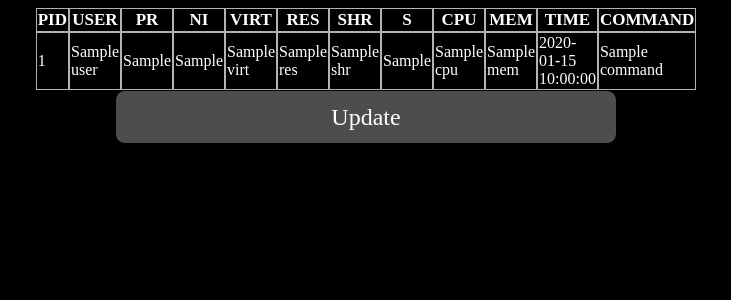
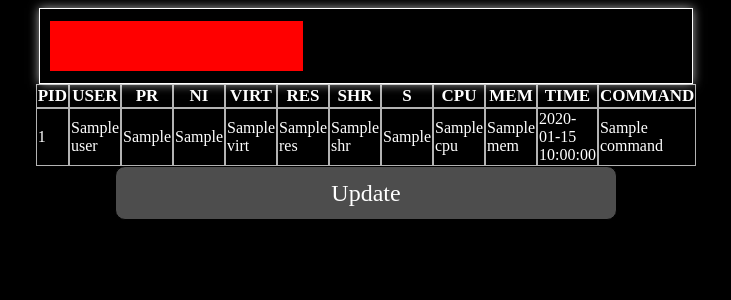
Before and after one commit to agusev2311/HtopBrowser, a Flask app: template templates/index.html in a window 1280 px wide. Shown: the top 300 px of the page, without its empty margins (274-1005 px from the left). Run offline with Flask 3, Linux system fonts and the light colour scheme; the template is opened without the code that fills it: most values are stand-ins (such as "Sample title", 1, 10 or a date in 2020).

Commit message:
new thing - progress bar test

```diff
--- a/templates/index.html
+++ b/templates/index.html
@@ -6,6 +6,29 @@
     <link href="style.css" rel="stylesheet" />
     <title>Server</title>
     <style>
+        body {
+            background: black;
+        }
+
+        .progress {
+            width: 100%;
+            height: 50px;
+            border: 1px solid #fff;
+            padding: 12px 10px;
+            box-shadow: 0 0 10px #aaa;
+            margin-left: auto;
+            margin-right: auto;
+        }
+
+        .progress .bar {
+            width: 40%;
+            height: 100%;
+            background: red;
+            background-repeat: repeat;
+            animation: shine 4s ease-in infinite, end 1s ease-out 1;
+            transition: width 3s ease;
+        }
+
         body {
             background-color: black;
         }
@@ -68,12 +91,24 @@
             table {
                 width: 50%;
             }
+            .progress {
+                width: 50%;
+            }
         }
     </style>
 </head>
 
 <body>
-    <link href="style.css" rel="stylesheet" />
+    <div class="progress">
+        <div class="bar">
+            <div class="progress-value"></div>
+        </div>
+    </div>
+
+
+
+
+
     <table class="data">
         <thead>
             <tr>
```
